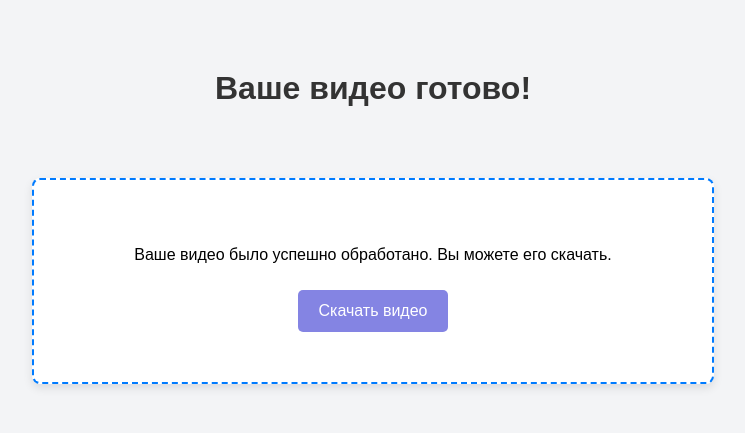
After one commit to ne0masha/blur_faces, a Flask app: template templates/success.html in a window 1280 px wide. The commit adds this page. Shown: the top 433 px of the page, without its empty margins (267-1012 px from the left). Run offline with Flask 3, Linux system fonts and the light colour scheme; the template is opened without the code that fills it, so the values that code supplies are empty.

Commit message:
Finish web pages

```diff
--- a/app.py
+++ b/app.py
@@ -1,4 +1,4 @@
-from flask import Flask, request, send_from_directory, render_template, Response
+from flask import Flask, request, send_from_directory, render_template, Response, url_for
 import os
 from main import process_video
 
@@ -6,9 +6,9 @@ app = Flask(__name__)
 
 # Папки для сохранения загруженных и обработанных файлов
 UPLOAD_FOLDER = 'uploads'
-PROCESSED_FOLDER = 'outputs'
+OUTPUT_FOLDER = 'outputs'
 os.makedirs(UPLOAD_FOLDER, exist_ok=True)
-os.makedirs(PROCESSED_FOLDER, exist_ok=True)
+os.makedirs(OUTPUT_FOLDER, exist_ok=True)
 
 
 @app.route('/')
@@ -31,19 +31,23 @@ def upload_file():
     video.save(input_video_path)
 
     # Обрабатываем видео
-    processed_video_path = process_video(input_video_path)
+    processed_video_path = process_video(
+        input_video_path)  # Предполагается, что эта функция возвращает путь к обработанному файлу
 
-    # Возвращаем вторую страницу успешной обработки
-    return f"Video processed successfully: <a href='/outputs/{os.path.basename(processed_video_path)}'>Download Processed Video</a>", 200
+    # Генерируем URL для скачивания обработанного видео
+    video_filename = os.path.basename(processed_video_path)
+    video_url = url_for('output_file', filename=video_filename)
+
+    # Возвращаем страницу успеха
+    return render_template('success.html', video_url=video_url)
 
 
-# Кнопка загрузки видео
 @app.route('/outputs/<filename>')
-def processed_file(filename):
-    response = send_from_directory(PROCESSED_FOLDER, filename, mimetype='video/mp4')
-    response.headers['Content-Disposition'] = f'attachment; filename="{filename}"'
-    return response
+def output_file(filename):
+    return send_from_directory(OUTPUT_FOLDER, filename, as_attachment=True)
 
 
 if __name__ == '__main__':
+    os.makedirs(UPLOAD_FOLDER, exist_ok=True)
+    os.makedirs(OUTPUT_FOLDER, exist_ok=True)
     app.run(debug=True)
--- /dev/null
+++ b/templates/success.html
@@ -0,0 +1,70 @@
+<!doctype html>
+<html lang="en">
+
+<head>
+    <meta charset="UTF-8">
+    <meta name="viewport" content="width=device-width, initial-scale=1.0">
+    <title>Результат обработки видео</title>
+    <style>
+        body {
+            height: 100%;
+            display: flex;
+            flex-direction: column;
+            align-items: center;
+            font-family: Arial, sans-serif;
+            background-color: #f3f4f6;
+            margin: 0;
+            padding: 50px;
+
+        }
+
+        h1 {
+            margin-top: 20px;
+            color: #333;
+        }
+
+        .upload-container {
+            display: flex;
+            flex-direction: column;
+            align-items: center;
+            background-color: #fff;
+            border: 2px dashed #007bff;
+            border-radius: 8px;
+            padding-top: 50px;
+            padding-bottom: 50px;
+            padding-left: 100px;
+            padding-right: 100px;
+            box-shadow: 0 4px 10px rgba(0, 0, 0, 0.1);
+            margin-top: 50px;
+        }
+
+        a.download-button {
+            background-color: #8484e3;
+            color: white;
+            padding: 12px 20px;
+            text-decoration: none;
+            border-radius: 5px;
+            font-size: 16px;
+            display: inline-block;
+            margin-top: 10px;
+            transition: background-color 0.3s;
+        }
+
+        a.download-button:hover {
+            background-color: #4b4ba6; /* Темнее при наведении */
+        }
+    </style>
+</head>
+
+<body>
+
+    <h1>Ваше видео готово!</h1>
+
+    <div class="upload-container">
+        <p>Ваше видео было успешно обработано. Вы можете его скачать.</p>
+        <a href="{{ video_url }}" class="download-button">Скачать видео</a>
+    </div>
+
+</body>
+
+</html>
```
Also changed, not shown: templates/index.html (+134 -5 lines), templates/styles.css (added, +55 -0 lines), 2 other files.
